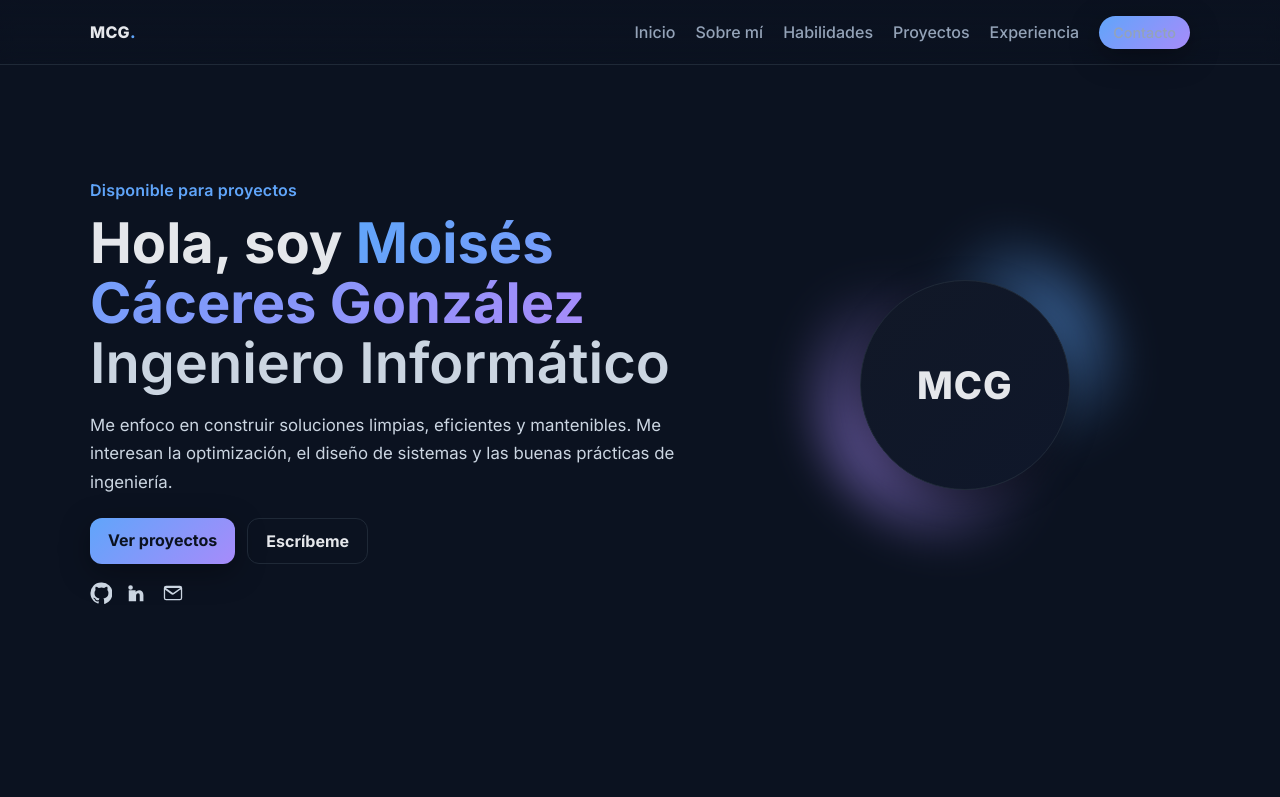
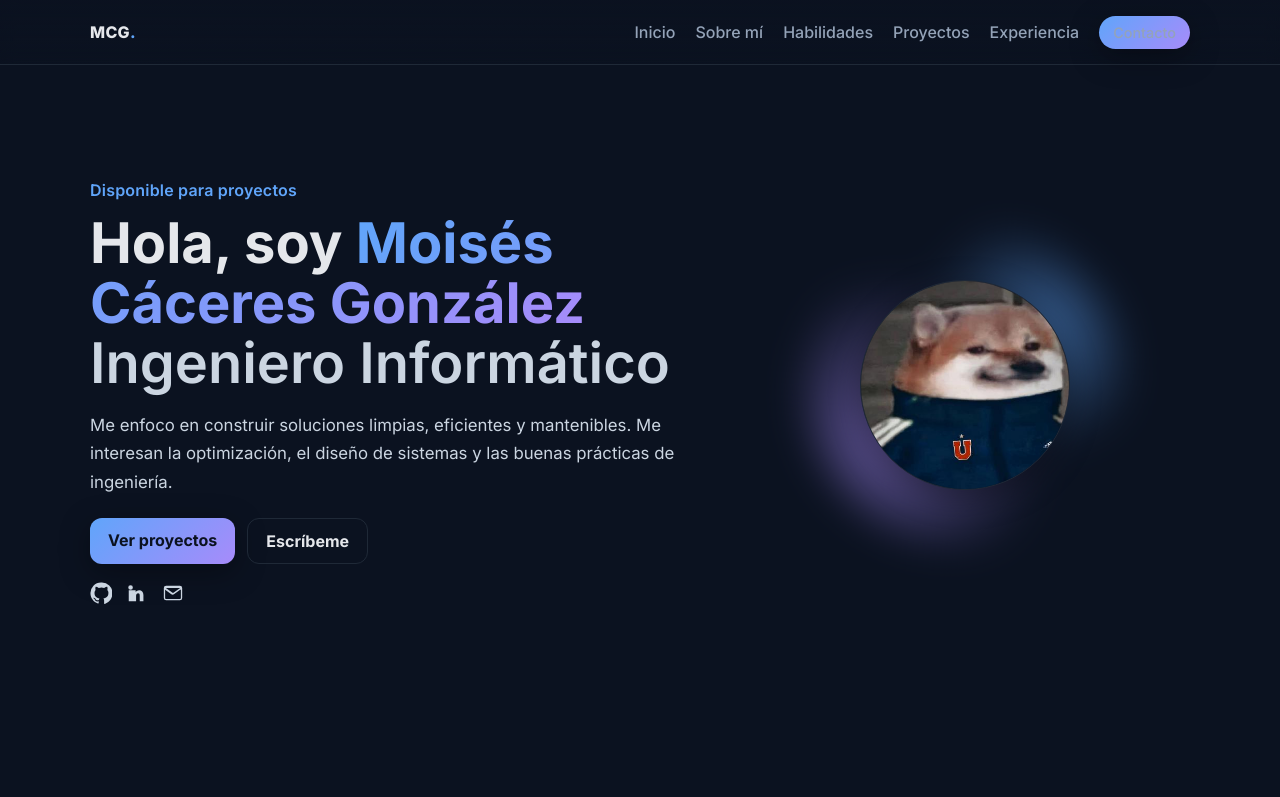
Before and after one commit to mgonzaleh10/portafolio, a plain HTML site: page index.html in a window 1280 px wide. Shown: the top 797 px of the page. Drawn offline with Linux system fonts and the light colour scheme.

Commit message:
agredado de fotos y links

```diff
--- a/assets/styles.css
+++ b/assets/styles.css
@@ -69,7 +69,7 @@ p{ line-height:1.7; }
 .social svg{ width:22px; height:22px; fill:#cbd5e1; transition:transform .15s ease, fill .2s ease; }
 .social a:hover svg{ transform: translateY(-2px); fill:#fff; }
 
-/* Avatar sin foto */
+/* Avatar con foto */
 .avatar-wrap{ position:relative; display:grid; place-items:center; }
 .blob{
   position:absolute; inset:auto; width:320px; height:320px; border-radius:50%;
@@ -77,11 +77,16 @@ p{ line-height:1.7; }
               radial-gradient(160px 160px at 30% 70%, rgba(167,139,250,.9), transparent);
   filter: blur(20px); opacity:.6; transform: rotate(10deg);
 }
-.avatar{
-  position:relative; width:210px; height:210px; border-radius:50%;
-  display:grid; place-items:center; font-weight:900; font-size:38px; letter-spacing:1px;
-  background: linear-gradient(140deg, #111827, #0f172a);
-  border: 1px solid #1f2937; box-shadow: var(--shadow);
+.avatar-img{
+  position:relative;
+  width:210px;
+  height:210px;
+  border-radius:50%;
+  object-fit:cover;
+  object-position:center;
+  background:#0f172a;
+  border:1px solid #1f2937;
+  box-shadow:var(--shadow);
 }
 
 /* ====== Sobre mí / Habilidades ====== */
@@ -128,7 +133,7 @@ p{ line-height:1.7; }
 /* ====== Responsive ====== */
 @media (max-width: 980px){
   .grid-2{ grid-template-columns: 1fr; gap:28px; }
-  .avatar{ width:180px; height:180px; }
+  .avatar-img{ width:180px; height:180px; }
   .blob{ width:280px; height:280px; }
 }
 @media (max-width: 860px){
@@ -137,7 +142,17 @@ p{ line-height:1.7; }
 @media (max-width: 720px){
   .grid-3{ grid-template-columns: 1fr; }
   .footer__inner{ flex-direction:column; gap:12px; }
-  .nav__links{ position: fixed; inset:64px 0 auto 0; background: rgba(11,18,32,.97); border-bottom:1px solid var(--line); display:grid; gap:12px; padding:18px 24px; transform: translateY(-120%); transition: transform .25s ease; }
+  .nav__links{
+    position: fixed;
+    inset:64px 0 auto 0;
+    background: rgba(11,18,32,.97);
+    border-bottom:1px solid var(--line);
+    display:grid;
+    gap:12px;
+    padding:18px 24px;
+    transform: translateY(-120%);
+    transition: transform .25s ease;
+  }
   .hamb{ display:block; }
   body.nav-open .nav__links{ transform: translateY(0); }
 }
--- a/index.html
+++ b/index.html
@@ -47,7 +47,7 @@
         </p>
         <div class="cta">
           <a class="btn" href="#proyectos">Ver proyectos</a>
-          <a class="btn btn--ghost" href="mailto:tu.email@ejemplo.com">Escríbeme</a>
+          <a class="btn btn--ghost" href="mailto:moises.caceres2001@gmail.com">Escríbeme</a>
         </div>
         <div class="social">
           <!-- Reemplaza # por tus enlaces reales -->
@@ -55,21 +55,26 @@
             <!-- GitHub SVG -->
             <svg viewBox="0 0 24 24" aria-hidden="true"><path d="M12 .5A11.5 11.5 0 0 0 .5 12.3c0 5.2 3.4 9.6 8.2 11.2.6.1.8-.2.8-.5v-2c-3.3.7-4-1.4-4-1.4-.6-1.3-1.4-1.6-1.4-1.6-1.1-.7.1-.7.1-.7 1.2.1 1.8 1.2 1.8 1.2 1.1 1.9 2.9 1.3 3.7 1 .1-.8.4-1.3.7-1.6-2.7-.3-5.5-1.4-5.5-6.1 0-1.3.5-2.4 1.2-3.2-.1-.3-.6-1.6.1-3.3 0 0 1-.3 3.3 1.2a11.3 11.3 0 0 1 6 0c2.3-1.5 3.3-1.2 3.3-1.2.7 1.7.2 3 .1 3.3.8.8 1.2 1.9 1.2 3.2 0 4.7-2.8 5.8-5.5 6.1.5.4.8 1.1.8 2.2v3.3c0 .3.2.6.8.5a11.7 11.7 0 0 0 8.2-11.2A11.5 11.5 0 0 0 12 .5Z"/></svg>
           </a>
-          <a href="https://www.linkedin.com" target="_blank" rel="noopener" aria-label="LinkedIn">
+          <a href="https://www.linkedin.com/in/moisees-danieel-a68844274/" target="_blank" rel="noopener" aria-label="LinkedIn">
             <!-- LinkedIn SVG -->
             <svg viewBox="0 0 24 24" aria-hidden="true"><path d="M4.98 3.5a2.5 2.5 0 1 0 0 5.001 2.5 2.5 0 0 0 0-5ZM3 9h4v12H3zM14.5 9c-2.2 0-3.5 1.2-4 2v-2H7v12h4v-6c0-1.6.9-2.6 2.2-2.6 1.2 0 1.8.8 1.8 2.6V21h4v-6.8C19 10.8 17 9 14.5 9Z"/></svg>
           </a>
-          <a href="mailto:tu.email@ejemplo.com" aria-label="Email">
+          <a href="mailto:moises.caceres2001@gmail.com" aria-label="Email">
             <!-- Mail SVG -->
             <svg viewBox="0 0 24 24" aria-hidden="true"><path d="M2 6.5A2.5 2.5 0 0 1 4.5 4h15A2.5 2.5 0 0 1 22 6.5v11A2.5 2.5 0 0 1 19.5 20h-15A2.5 2.5 0 0 1 2 17.5v-11Zm2.2 0 7.3 5.3c.3.2.7.2 1 0l7.3-5.3H4.2Zm15.6 2-6.4 4.6a3 3 0 0 1-3.6 0L3.4 8.5v9a1 1 0 0 0 1 1h15.2a1 1 0 0 0 1-1v-9Z"/></svg>
           </a>
         </div>
       </div>
 
-      <!-- Avatar sin foto: iniciales y gradiente -->
+      <!-- Avatar con foto -->
       <div class="reveal avatar-wrap">
         <div class="blob"></div>
-        <div class="avatar">MCG</div>
+        <img
+          class="avatar-img"
+          src="assets/perro_u.jfif"
+          alt="Foto de Moisés Cáceres González"
+          loading="lazy"
+        />
       </div>
     </div>
   </section>
@@ -110,7 +115,7 @@
           <p>Automatización de turnos semanales con reglas, disponibilidad y métricas de cumplimiento.</p>
           <div class="card__actions">
             <a class="btn btn--sm" href="#" target="_blank" rel="noopener">Ver demo</a>
-            <a class="link" href="#" target="_blank" rel="noopener">Código</a>
+            <a class="link" href="https://github.com/mgonzaleh10/proyecto-t" target="_blank" rel="noopener">Código</a>
           </div>
         </article>
         <!-- Card 2 -->
@@ -120,7 +125,7 @@
           <p>Desarrollo sistema contra incendios.</p>
           <div class="card__actions">
             <a class="btn btn--sm" href="#" target="_blank" rel="noopener">Ver demo</a>
-            <a class="link" href="#" target="_blank" rel="noopener">Código</a>
+            <a class="link" href="https://github.com/Rick1701/proSemIs" target="_blank" rel="noopener">Código</a>
           </div>
         </article>
       </div>
@@ -156,7 +161,7 @@
       <h2 class="title">Hablemos</h2>
       <p class="muted max-640">¿Tienes una idea o proyecto? Estoy abierto a colaborar.</p>
       <div class="cta">
-        <a class="btn" href="mailto:tu.email@ejemplo.com">Enviarme un correo</a>
+        <a class="btn" href="mailto:moises.caceres2001@gmail.com">Enviarme un correo</a>
         <a class="btn btn--ghost" href="https://github.com/mgonzaleh10" target="_blank" rel="noopener">GitHub</a>
       </div>
     </div>
@@ -191,4 +196,3 @@
   </script>
 </body>
 </html>
-<!-- update -->
```
Also changed, not shown: assets/perro_u.jfif (added), 1 other file.
